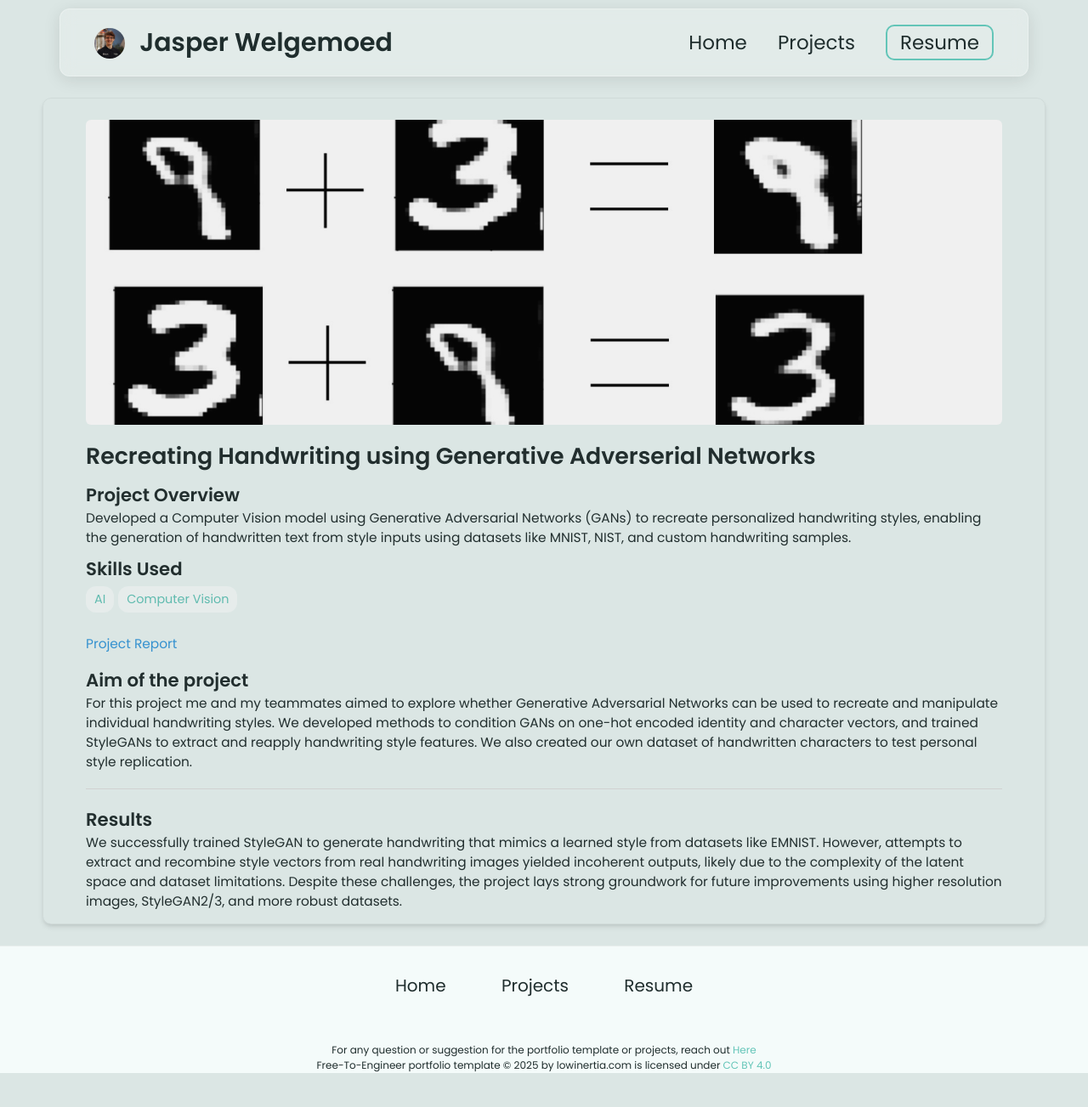
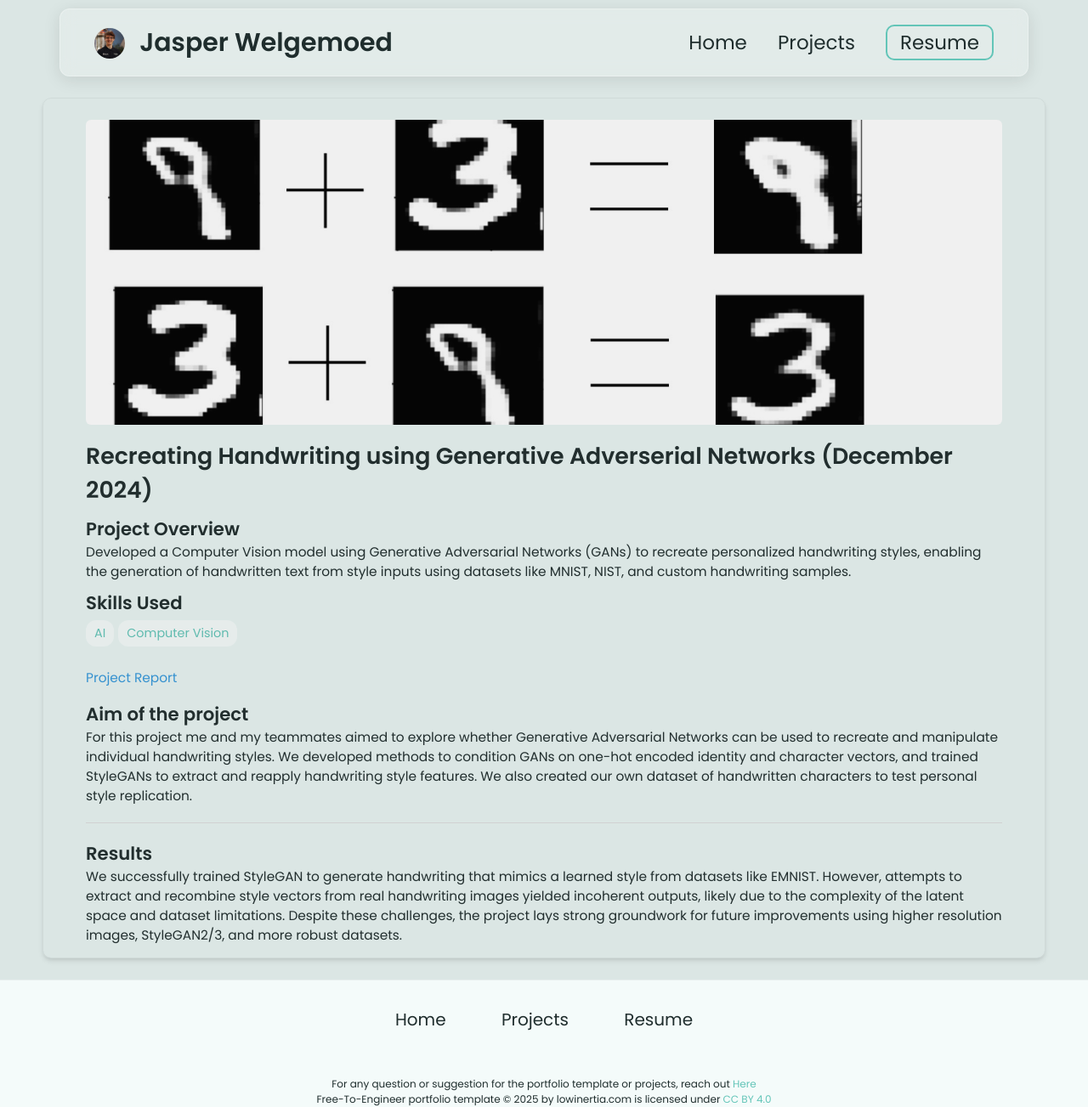
Before and after one commit to jasperwelgemoed/jasperwelgemoed.github.io, a Jekyll site: the page built from _projects/GANComputerVisionProject/index.md, in a window 1280 px wide and 1303 px high. Shown: the whole window at 85% size. Built offline with Jekyll 4.4.1, drawn with Linux system fonts in a browser that asks for light colours.

Commit message:
Update index.md

```diff
--- a/_projects/GANComputerVisionProject/index.md
+++ b/_projects/GANComputerVisionProject/index.md
@@ -1,12 +1,11 @@
 ---
 layout: post
-title: Recreating Handwriting using Generative Adverserial Networks
+title: Recreating Handwriting using Generative Adverserial Networks (December 2024)
 description: Developed a Computer Vision model using Generative Adversarial Networks (GANs) to recreate personalized handwriting styles, enabling the generation of handwritten text from style inputs using datasets like MNIST, NIST, and custom handwriting samples.
 skills:
   - AI
   - Computer Vision
 main-image: /image.png
-Date: 2025
 ---
 
 [Project Report](https://hackmd.io/@jasperwelgemoed/Bk8wh2Sjkx)
```
